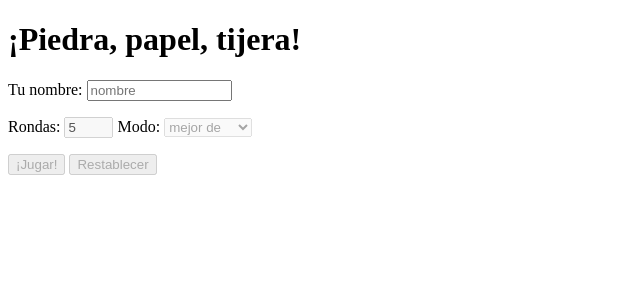
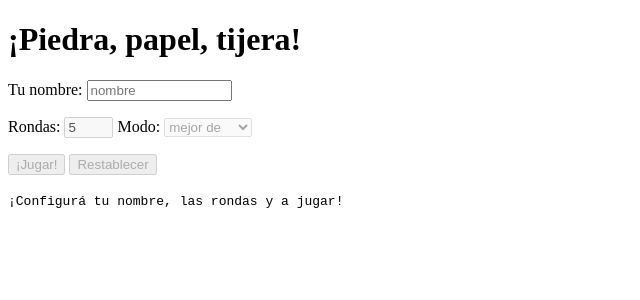
Before and after one commit to maumaco/practico3, a React (Create React App) app: page / in a window 1280 px wide. Shown: the top 300 px of the page, without its empty margins (0-640 px from the left). Built offline with nearby package versions, Linux system fonts and the light colour scheme.

Commit message:
Se agrega el componente Messages

```diff
--- a/src/App.js
+++ b/src/App.js
@@ -7,6 +7,7 @@ import { createContext, useState } from 'react';
 
 import AppHeading from './components/AppHeading.js';
 import Controls from './components/Controls.js';
+import Messages from './components/Messages.js';
 
 
 // Constantes importadas
@@ -47,6 +48,7 @@ export default function App() {
       >
         <main>
           <Controls />
+          <Messages />
         </main>
       </MainContext.Provider>
     </>
--- /dev/null
+++ b/src/components/Messages.js
@@ -0,0 +1,35 @@
+// React
+
+import { useContext } from 'react';
+
+
+// Contextos importados
+
+import { MainContext } from '../App.js';
+
+
+// Constantes importadas
+
+import { ID_PAUSE } from '../constants.js';
+
+
+
+// Definición del componente
+
+export default function Messages() {
+  const { game, settings } = useContext(MainContext);
+
+  return (
+    <p>
+      <samp>
+        {
+          // Si el juego está pausado, mostrar los mensajes de la configuración
+          // si no, mostrar los del juego
+          game.status.id === ID_PAUSE
+          ? settings.status.message
+          : game.status.message
+        }
+      </samp>
+    </p>
+  );
+}
```
